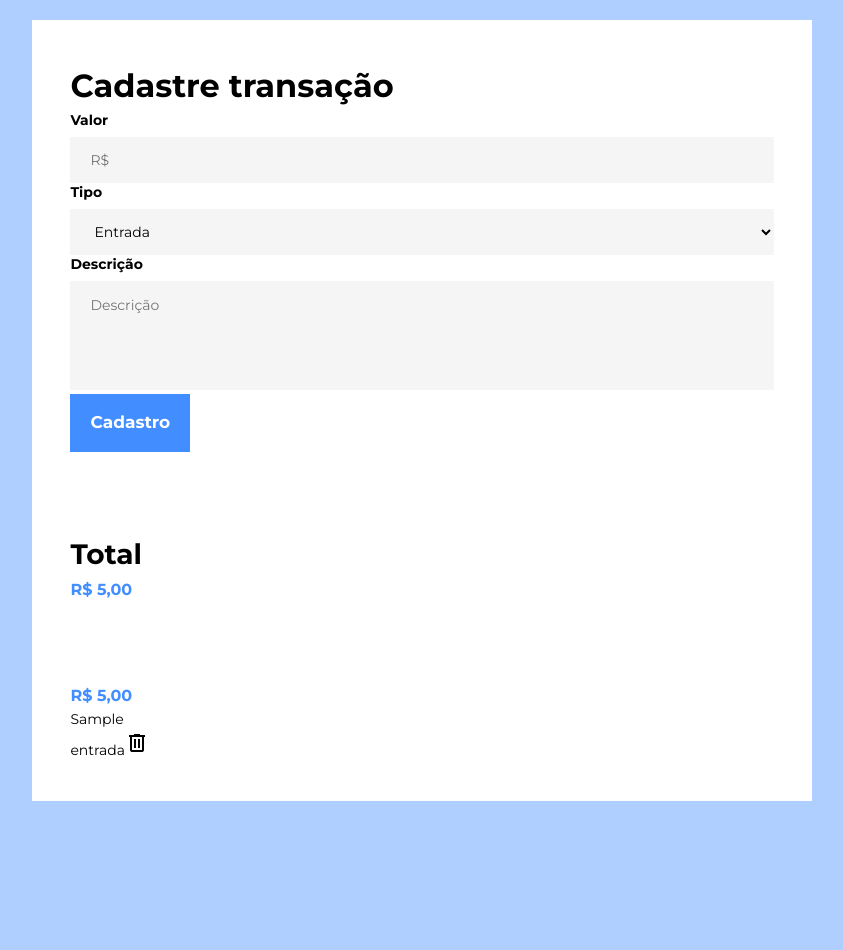
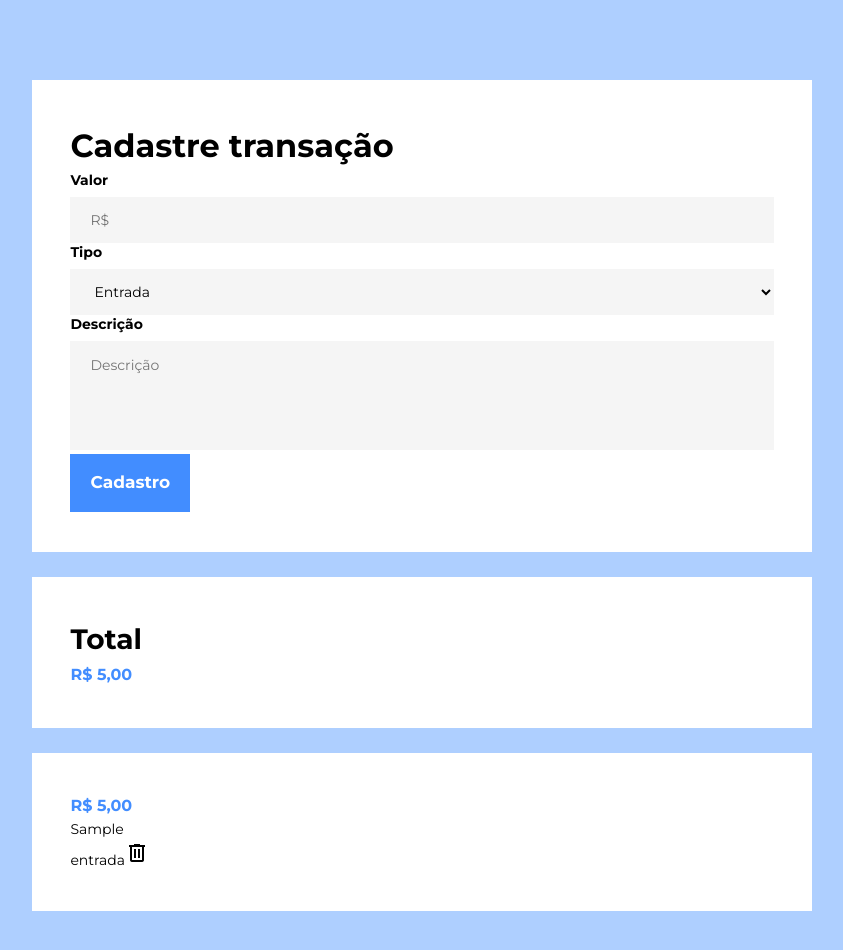
Before and after one commit to Kenzie-Academy-Brasil-Developers/angular-finances, an Angular app in the folder finances/: page /transacoes in a window 1280 px wide. Both pictures are taken after typing "5", "Sample" into the empty fields and a click on the button "Cadastro". Shown: the top 950 px of the page, without its empty margins (218-1061 px from the left). Before the commit the page ends 821 px from the top, so only its background shows below. Built offline with nearby package versions, Linux system fonts and the light colour scheme.

Commit message:
transactions page styles

```diff
--- a/finances/src/app/pages/transactions/transactions.component.html
+++ b/finances/src/app/pages/transactions/transactions.component.html
@@ -1,15 +1,18 @@
 <main>
   <div class="container">
+    <div class="flex-box">
       <div class="box">
         <h1 class="title one">Cadastre transação</h1>
         <app-register-transaction-form></app-register-transaction-form>
       </div>
       <app-total></app-total>
-    <ul>
+      <ul class="transaction-list" *ngIf="transactionList.length > 0">
         <app-transaction-card
           *ngFor="let transaction of transactionList"
           [transaction]="transaction"
         ></app-transaction-card>
       </ul>
+      <p *ngIf="transactionList.length === 0" class="paragraph">Cadastre-se sua primeira transação.</p>
+    </div>
   </div>
 </main>
--- a/finances/src/app/pages/transactions/transactions.component.scss
+++ b/finances/src/app/pages/transactions/transactions.component.scss
@@ -0,0 +1,13 @@
+.flex-box{
+    padding: 60px 0;
+
+    display: flex;
+    flex-direction: column;
+    gap: 25px;
+
+    .transaction-list{
+        display: flex;
+        flex-direction: column;
+        gap: 12px;
+    }
+}
```
Lines whose indentation alone changed are shown as unchanged.
